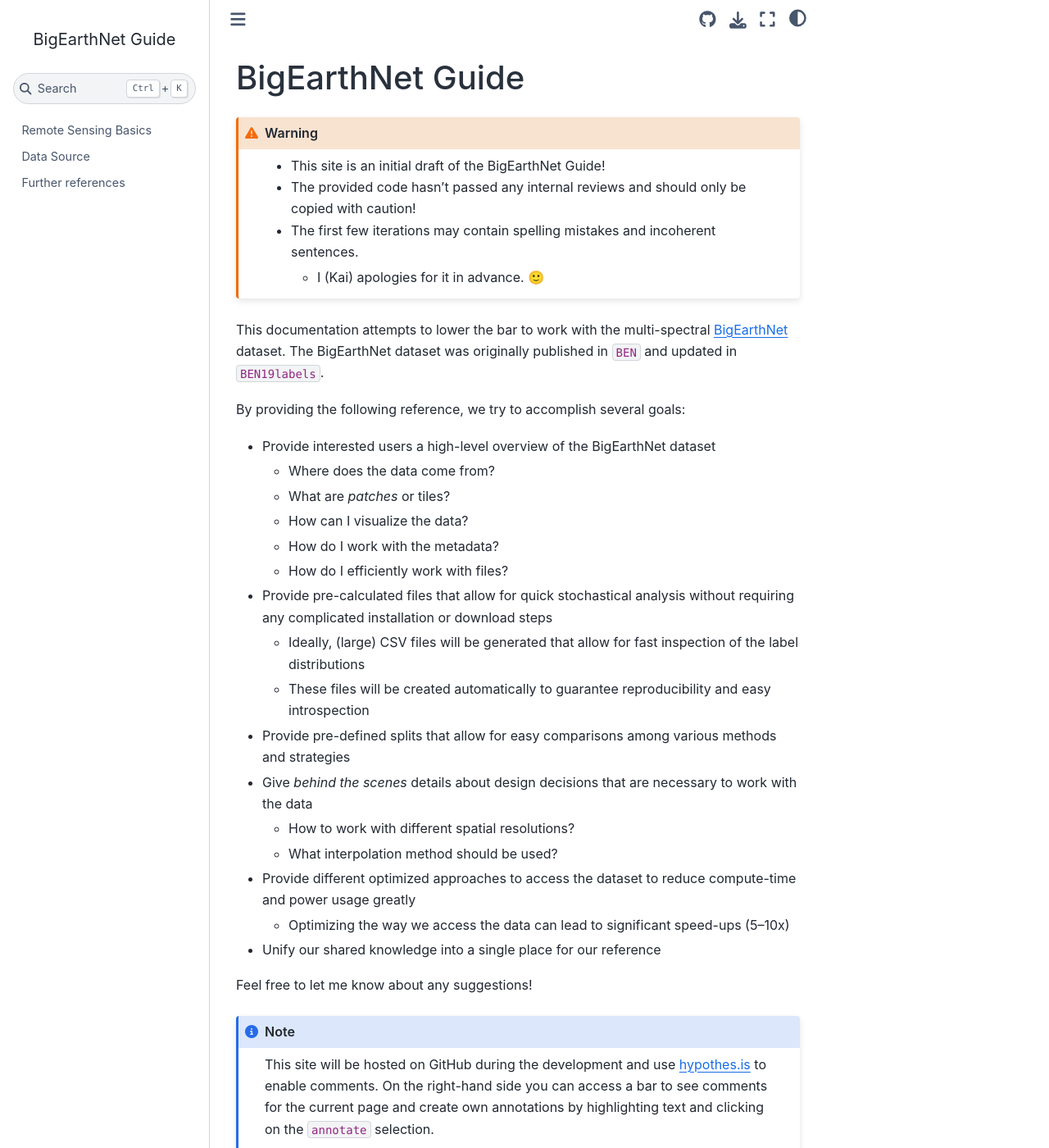
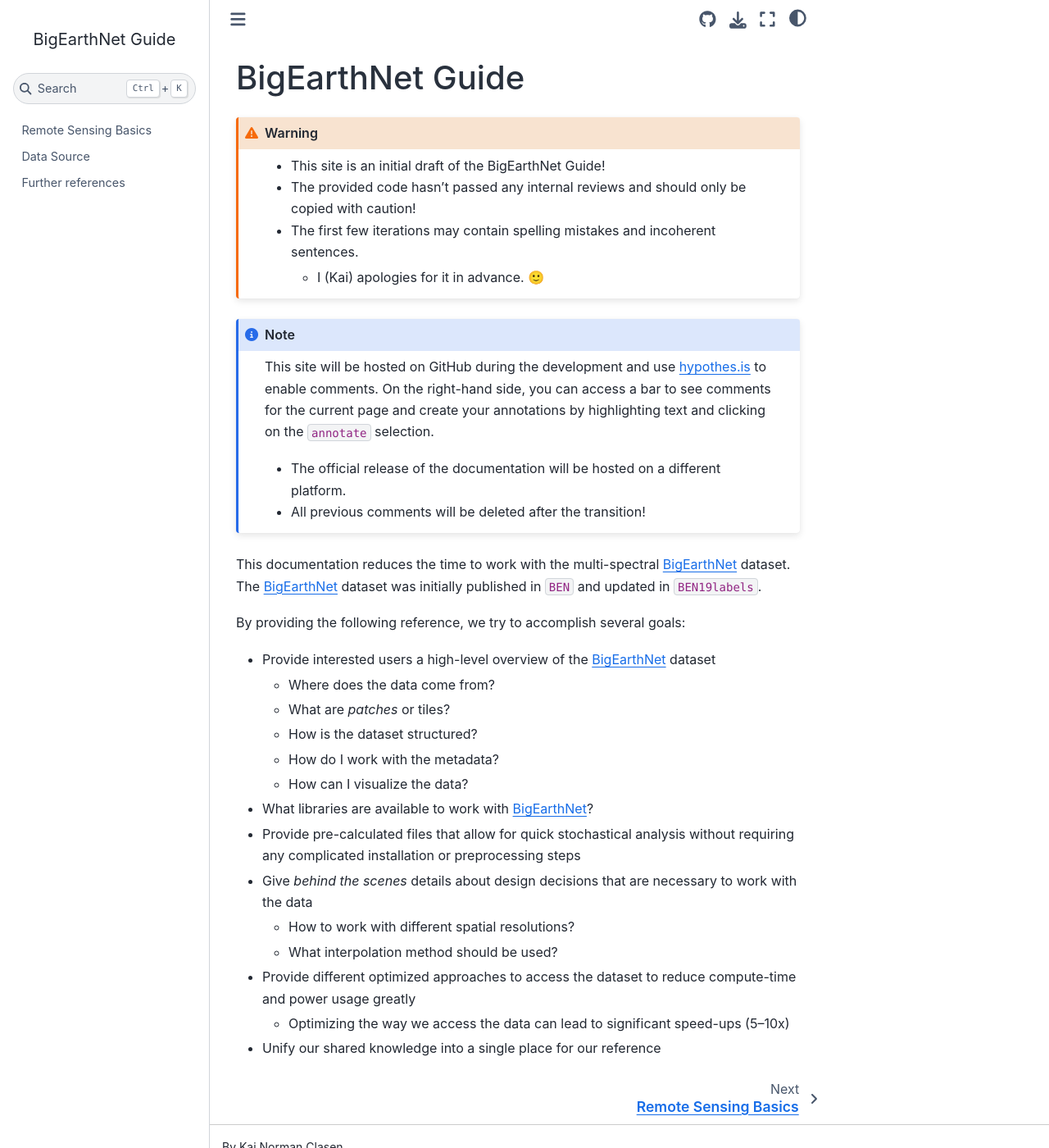
Before and after one commit to kai-tub/ben-docs, a Sphinx documentation site: the page built from docs/00_intro.md, in a window 1280 px wide and 1400 px high. Shown: the whole window at 82% size. Built offline with Sphinx 7.4.7 and the Sphinx Book theme 1.1.4, drawn with Linux system fonts in a browser that asks for light colours; cross-references to code outside the pages are shown as plain code; some of the changed text lies outside the part shown.

Commit message:
update parts of the documentation (#11)

````diff
--- a/docs/00_intro.md
+++ b/docs/00_intro.md
@@ -8,41 +8,32 @@
 :::
 
 
-This documentation attempts to lower the bar to work with the multi-spectral [BigEarthNet](http://bigearth.net/) dataset.
-The BigEarthNet dataset was originally published in {cite:t}`BEN` and
+:::{note}
+This site will be hosted on GitHub during the development and use [hypothes.is](https://web.hypothes.is/) to enable comments.
+On the right-hand side, you can access a bar to see comments for the current page and create your annotations by highlighting text and clicking on the `annotate` selection.
+
+- The official release of the documentation will be hosted on a different platform.
+- All previous comments will be deleted after the transition!
+:::
+
+
+This documentation reduces the time to work with the multi-spectral {{ ben }} dataset.
+The {{ ben }} dataset was initially published in {cite:t}`BEN` and
 updated in {cite:t}`BEN19labels`.
 
 By providing the following reference, we try to accomplish several goals:
 
-- Provide interested users a high-level overview of the BigEarthNet dataset
+- Provide interested users a high-level overview of the {{ ben }} dataset
   - Where does the data come from?
   - What are _patches_ or tiles?
+  - How is the dataset structured?
+  - How do I work with the metadata?
   - How can I visualize the data?
-  - How do I work with the metadata?
-  - How do I efficiently work with files?
-- Provide pre-calculated files that allow for quick stochastical analysis without requiring any complicated installation or download steps
-  - Ideally, (large) CSV files will be generated that allow for fast inspection of the label distributions
-  - These files will be created automatically to guarantee reproducibility and easy introspection
-- Provide pre-defined splits that allow for easy comparisons among various methods and strategies
+- What libraries are available to work with {{ ben }}?
+- Provide pre-calculated files that allow for quick stochastical analysis without requiring any complicated installation or preprocessing steps
 - Give _behind the scenes_ details about design decisions that are necessary to work with the data
     - How to work with different spatial resolutions?
     - What interpolation method should be used?
 - Provide different optimized approaches to access the dataset to reduce compute-time and power usage greatly
     - Optimizing the way we access the data can lead to significant speed-ups (5--10x)
 - Unify our shared knowledge into a single place for our reference
-
-Feel free to let me know about any suggestions!
-
-:::{note}
-This site will be hosted on GitHub during the development and use [hypothes.is](https://web.hypothes.is/) to enable comments.
-On the right-hand side you can access a bar to see comments for the current page and create own annotations by highlighting text and clicking on the `annotate` selection.
-
-The official release of the documentation will be hosted on a different platform.
-All previous comments will be deleted after the transition!
-:::
-
-<!-- ```{bibliography}
-  :filter: docname in docnames
-  :labelprefix: Intro-
-  :keyprefix: intro-
-``` -->
--- a/docs/conf.py
+++ b/docs/conf.py
@@ -41,7 +41,17 @@
     # "sphinx.ext.todo",
     "sphinxcontrib.bibtex",
     "sphinx_comments",
+    "sphinx.ext.todo",
+    "sphinx.ext.extlinks",
 ]
+
+intersphinx_mapping = {
+    "ben_gdf_builder": ("https://docs.kai-tub.tech/bigearthnet_gdf_builder", None)
+}
+
+# Only useful if sub-urls are accessed
+# extlinks = {
+# }
 
 comments_config = {"hypothesis": True}
 
@@ -65,6 +75,8 @@
     "substitution",
     "tasklist",
 ]
+
+myst_substitutions = {"ben": "[BigEarthNet](https://bigearth.net/)"}
 
 nb_custom_formats = {
     ".mipynb": [
````
Also changed, not shown: README.md (+5 -24 lines), docs/05_basics.md (+1 -1 lines), docs/10_data-source.md (+12 -12 lines), 3 other files.
